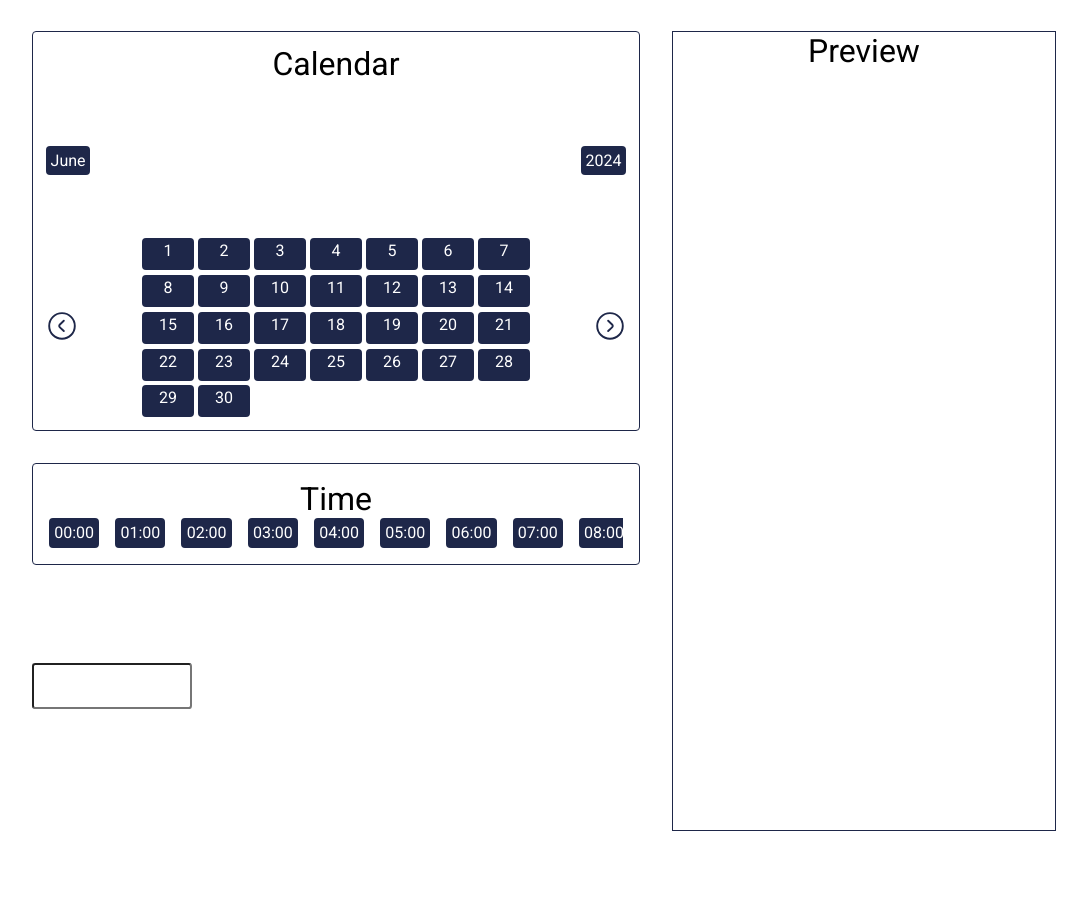
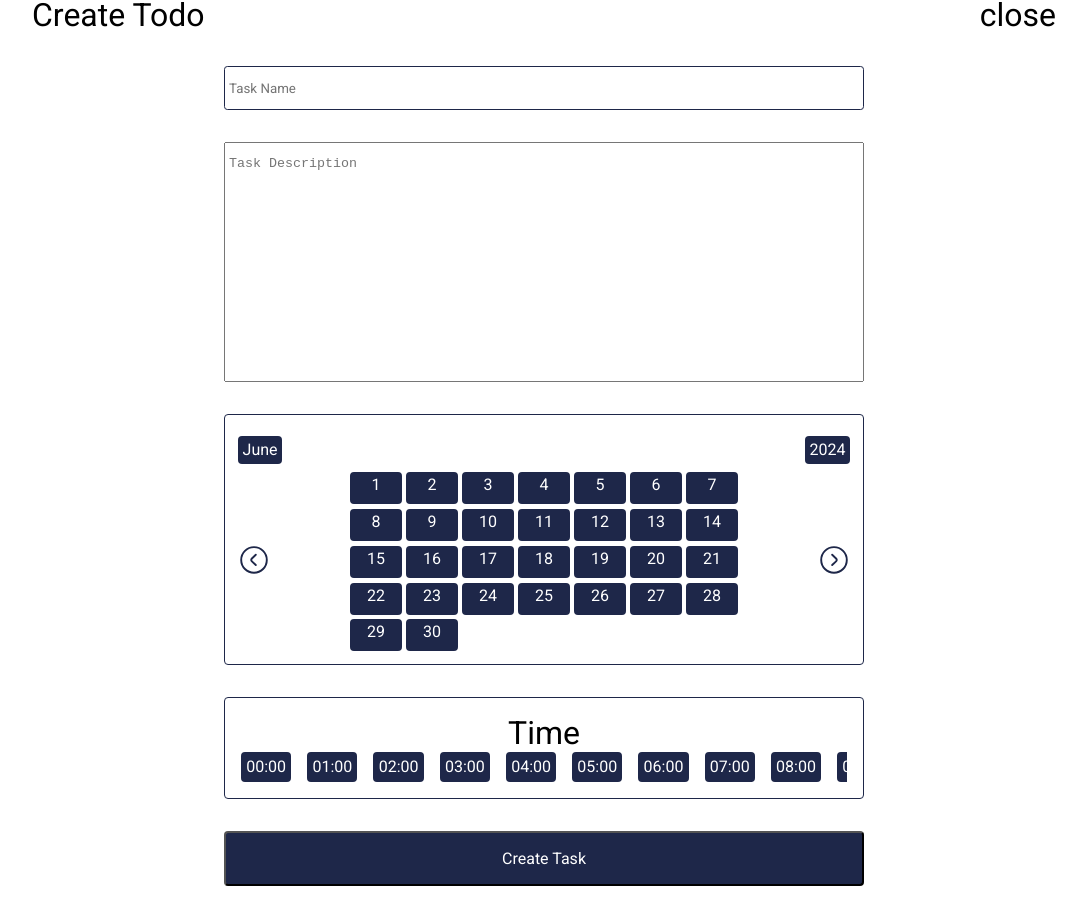
Before and after one commit to shashankskb18700/productivityWebApp, a React (Create React App) app: page /todo in a window 1280 px wide. Shown: the part 791-1709 px from the top of the page, without its empty margins (96-1183 px from the left). Before the commit the page ends 1622 px from the top, so only its background shows below. Built offline with nearby package versions, Linux system fonts and the light colour scheme.

Commit message:
feat create tod

```diff
--- a/src/components/features/todo/Todo.css
+++ b/src/components/features/todo/Todo.css
@@ -85,7 +85,7 @@
 }
 .createTodo {
   width: 100vw;
-  height: 100vh;
+
   display: flex;
   align-items: center;
   justify-content: center;
@@ -101,13 +101,13 @@
 }
 
 .createTodoForm {
-  width: 80vw;
-  height: 100vh;
+  max-width: 50vw;
+
   display: grid;
   gap: 2rem;
-  grid-template-columns: 1fr 1fr 30vw;
-  grid-template-rows: repeat(3, 1fr);
-  grid-template-areas: "cal cal prev" "time time prev" "inp inp prev";
+  grid-template-columns: 1fr;
+
+  grid-template-areas: "inp inp inp" "heading heading heading" "cal cal cal" "time time time";
 }
 .createTodoForm > div:nth-child(1) {
   grid-area: cal;
@@ -118,15 +118,39 @@
 }
 .createTodoForm > div:nth-child(3) {
   grid-area: inp;
+
+  display: flex;
+  flex-direction: column;
 }
 
 .createTodoForm > div:nth-child(4) {
-  grid-area: prev;
+  grid-area: heading;
+
+  display: flex;
+  flex-direction: column;
 }
 
-.preview {
+.createTodoForm label {
+  width: 100%;
+}
+
+.createTodoForm textarea {
+  resize: none;
+  height: 15rem;
+  width: 100%;
+  padding: 1em 0.3em;
+}
+.createTodoForm input {
   border: 1px solid var(--header-background);
-  text-align: center;
-  font-size: 2rem;
+}
+
+.createTodo button {
+  width: 50%;
+  padding: 1rem;
+  margin: 2rem;
+  border-radius: 0.25rem;
+  background: var(--header-background);
+  color: var(--light-text);
   font-family: "Roboto";
+  font-size: 1rem;
 }
--- a/src/components/features/todo/Todo.js
+++ b/src/components/features/todo/Todo.js
@@ -51,14 +51,14 @@ const Todo = () => {
             ></Time>
           </div>
           <div>
-            {" "}
-            <input></input>
+            <input id="taskTitle" placeholder="Task Name"></input>
           </div>
-          <div className="preview">
-            <span>Preview </span>
-            <div></div>
+          <div>
+            <textarea id="taskDesc" placeholder="Task Description"></textarea>
           </div>
         </div>
+
+        <button>Create Task</button>
       </div>
     </div>
   );
--- a/src/components/features/todo/calendar/Calendar.css
+++ b/src/components/features/todo/calendar/Calendar.css
@@ -8,11 +8,10 @@
   border: 1px solid var(--header-background);
   border-radius: 0.25rem;
   padding: 1vw;
-  height: 50vh;
 }
-.calendar > div:nth-child(1) {
+/* .calendar > div:nth-child(1) {
   font-size: 2rem;
-}
+} */
 .calendarDate {
   display: grid;
   grid-template-columns: repeat(7, 4vw);
--- a/src/components/features/todo/calendar/calendar.js
+++ b/src/components/features/todo/calendar/calendar.js
@@ -69,7 +69,6 @@ const Calender = ({ calValue }) => {
 
   return (
     <div className="calendar">
-      <div>Calendar</div>
       <div className="momentDetail">
         <span>{moment[3]}</span>
         <span>{moment[1]}</span>
--- a/src/components/redux/action/auth.js
+++ b/src/components/redux/action/auth.js
@@ -6,6 +6,5 @@ const Authenticate = (userData) => {
 
   const res = axios.post("/signup", { ...userData });
 
-  //yaha pe ek response ayega jise hum ye decide karenge ki user authenticated hua ya haniwase tho hum cookie send karte hai tho iskem kaise hoga
   return {};
 };
```
